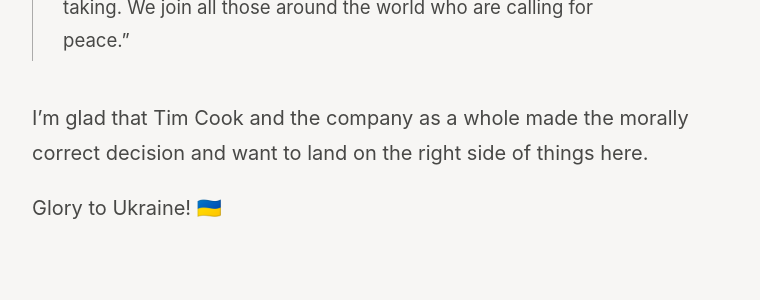
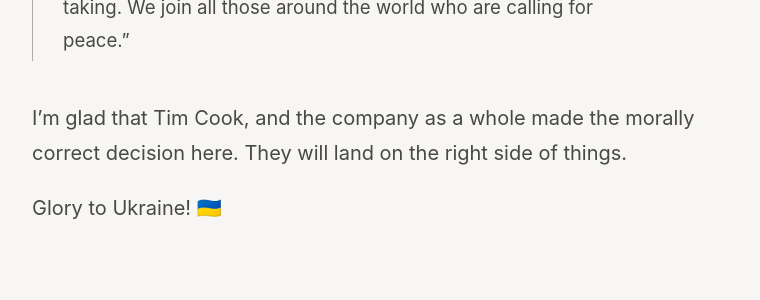
Before and after one commit to wertercatt/tooters, a Jekyll site: the page built from _posts/2022-03-02-apple-russian-invasion-ukraine.md, in a window 1280 px wide. Shown: the part 1117-1417 px from the top of the page, without its empty margins (258-1018 px from the left). Built offline with Jekyll 4.4.1, drawn with Linux system fonts in a browser that asks for light colours.

Commit message:
Update 2022-03-02-apple-russian-invasion-ukraine.md

```diff
--- a/_posts/2022-03-02-apple-russian-invasion-ukraine.md
+++ b/_posts/2022-03-02-apple-russian-invasion-ukraine.md
@@ -24,6 +24,6 @@
 >We will continue to evaluate the situation and are in communication with relevant governments on the
 >actions we are taking. We join all those around the world who are calling for peace."
 
-I'm glad that Tim Cook and the company as a whole made the morally correct decision and want to land on the right side of things here.
+I'm glad that Tim Cook, and the company as a whole made the morally correct decision here. They will land on the right side of things.
 
 Glory to Ukraine! 🇺🇦
```
